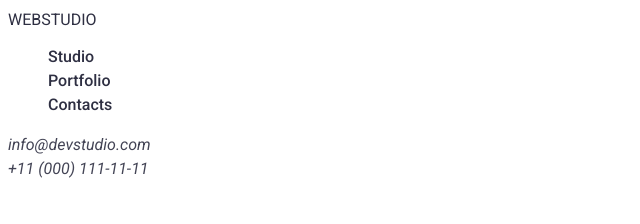
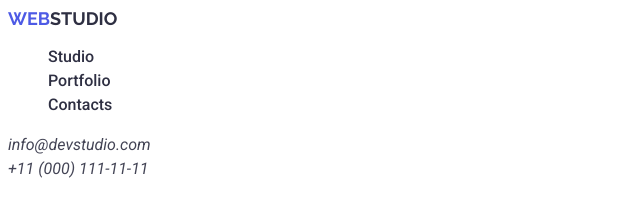
Before and after one commit to beyzaozdemr/goit-markup-hw-02, a plain HTML site: page index.html in a window 1280 px wide. Shown: the top 224 px of the page, 0-640 px from the left. Drawn offline with Linux system fonts and the light colour scheme.

Commit message:
edited span

```diff
--- a/index.html
+++ b/index.html
@@ -11,8 +11,8 @@
   </head>
   <body>
     <header>
-      <a class="page-logo-text" href="#" target="_blank"></a>
-        <span>WEB</span>STUDIO
+      <a class="page-logo-text" href="#" target="_blank">
+        <span>WEB</span>STUDIO</a>
         <link
           href="https://fonts.googleapis.com/css2?family=Raleway:ital,wght@0,100..900;1,100..900&family=Roboto:ital,wght@0,100;0,300;0,400;0,500;0,700;0,900;1,100;1,300;1,400;1,500;1,700;1,900&display=swap"
           rel="stylesheet"
```
